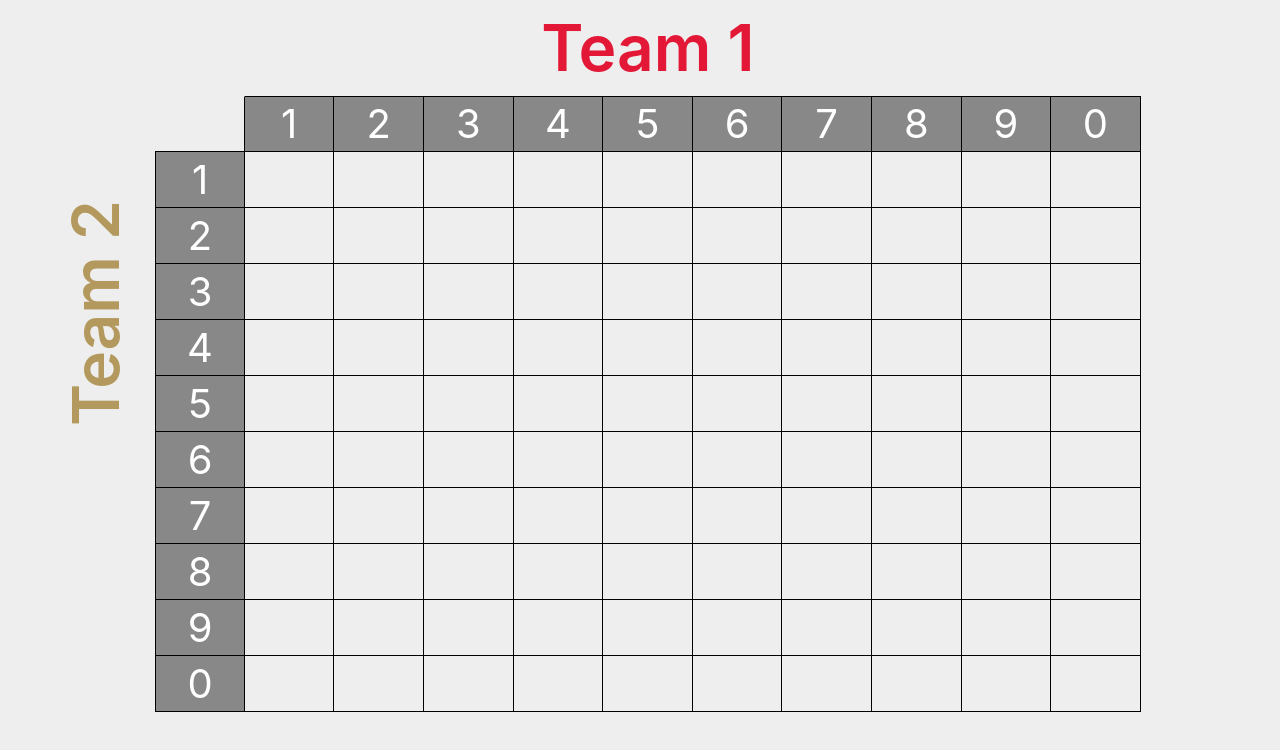
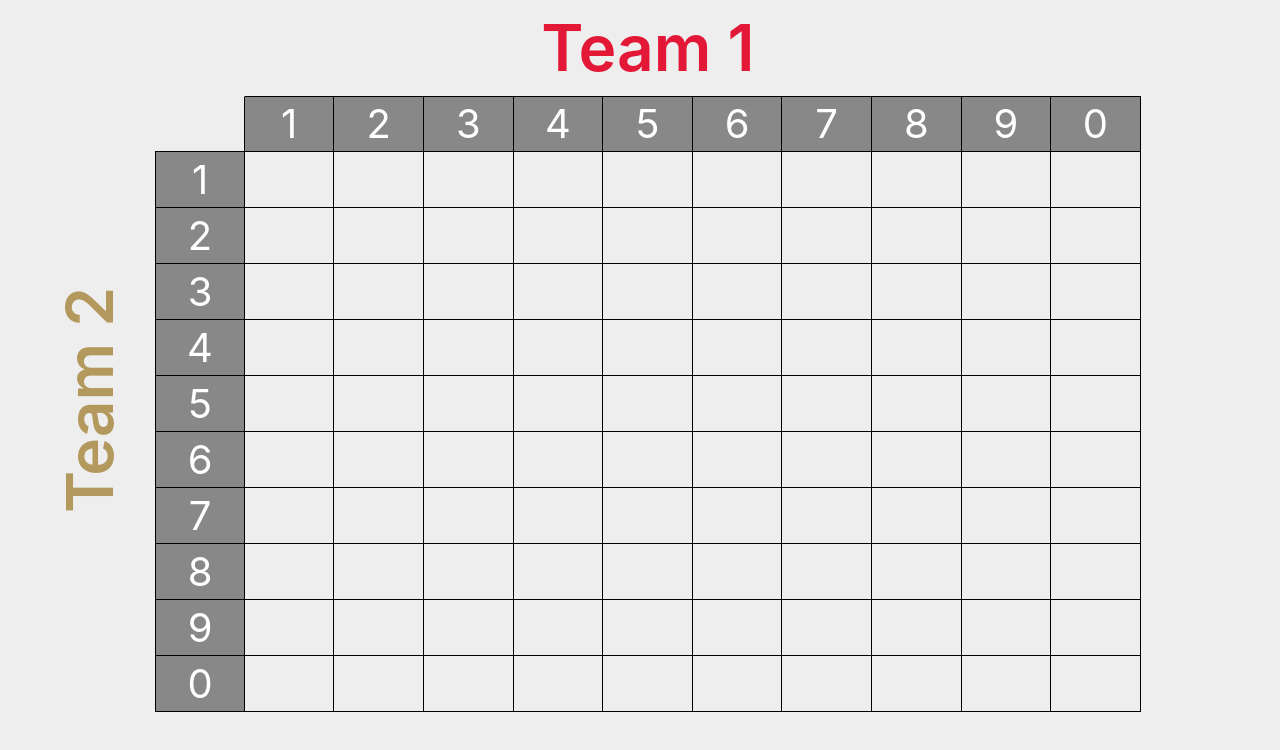
Before and after one commit to travman89/Squares-2024, a React (Vite) app: page / in a window 1280 px wide. Shown: the top 750 px of the page. Built offline with nearby package versions, Linux system fonts and the light colour scheme.

Commit message:
adjust css

```diff
--- a/src/App.css
+++ b/src/App.css
@@ -83,8 +83,9 @@
   position: absolute;
   writing-mode: vertical-lr;
   transform: rotate(180deg);
-  top: 25vh;
-  left: 5vw;
+  top: 0;
+  bottom: 0;
+  left: calc(7vw - 4vh);
 }
 
 .rotateMessage {
@@ -100,6 +101,9 @@
   .niners{
     display: none;
   }
+  .team1 {
+    display: none;
+  }
 }
 
 @media screen and (min-width:601px){
```
